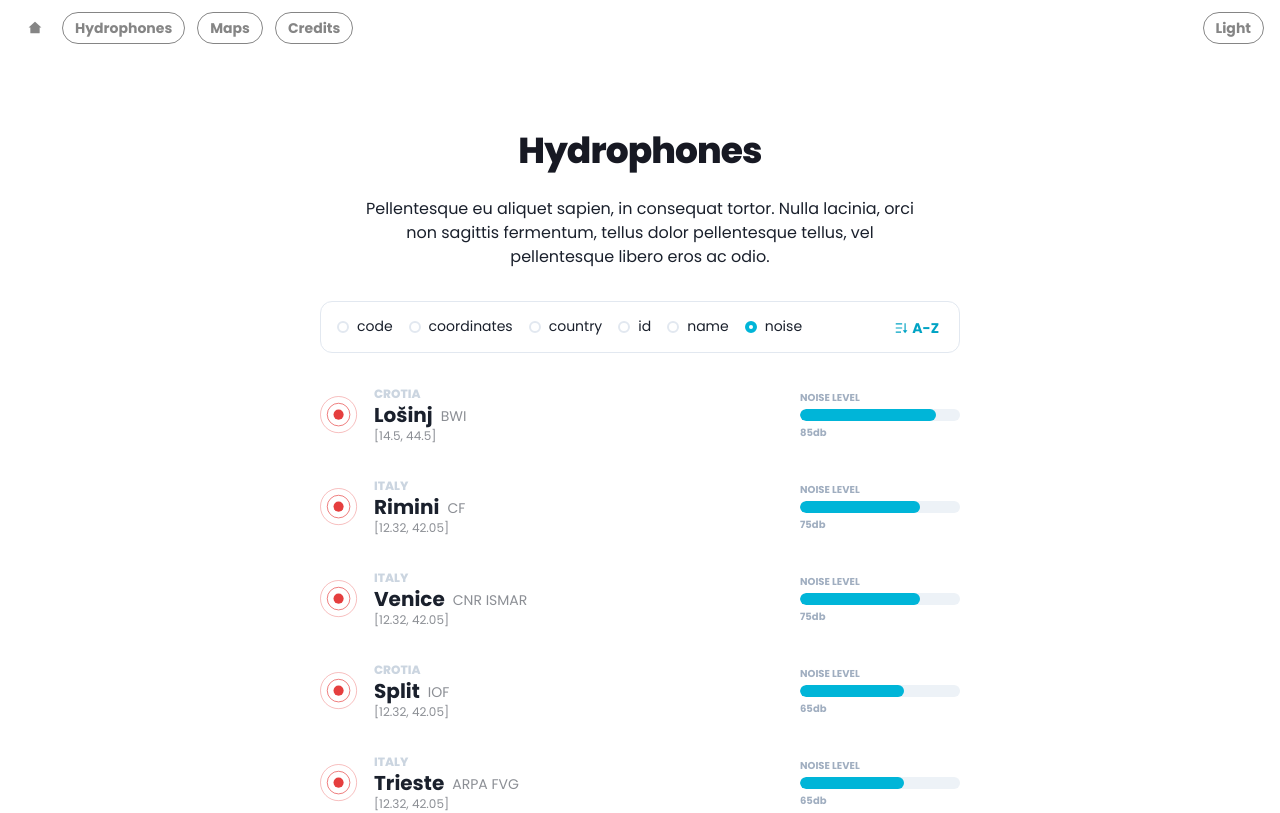
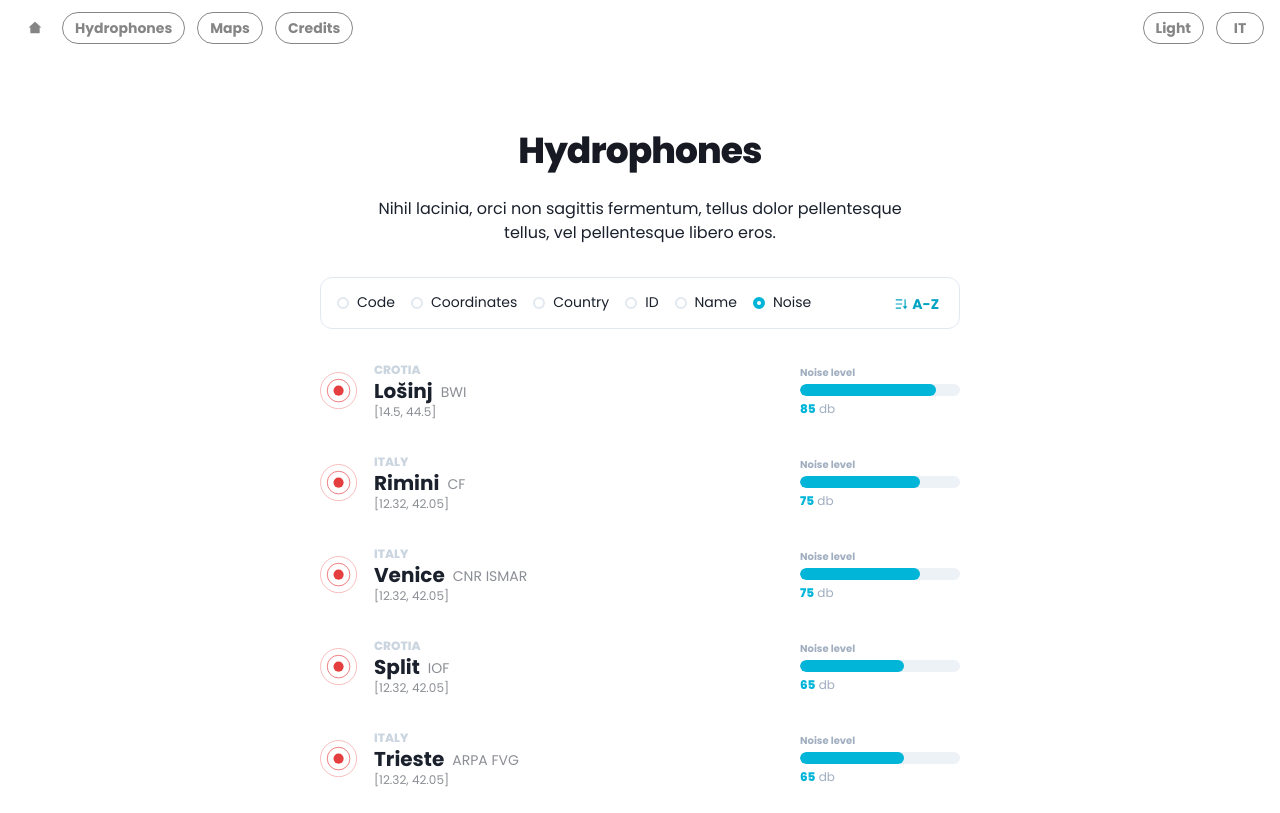
Before and after one commit to 16am/soundscape, a React (Create React App) app: page /hydrophones in a window 1280 px wide. Shown: the top 813 px of the page. Built offline with nearby package versions, Linux system fonts and the light colour scheme.

Commit message:
abilita multilingua

```diff
--- a/src/App.js
+++ b/src/App.js
@@ -1,23 +1,26 @@
+import { Container, Flex } from "@chakra-ui/layout";
 import "@fontsource/poppins/100.css";
 import "@fontsource/poppins/400.css";
 import "@fontsource/poppins/700.css";
 import "@fontsource/poppins/800.css";
 import "@fontsource/poppins/900.css";
-
-import { Box, Container, Flex } from "@chakra-ui/layout";
+import { useState } from "react";
 import { Route, Routes, useLocation } from "react-router-dom";
 import { Credits } from "./components/Credits";
+import { Hydrophones } from "./components/Hydrophones";
 import { Maps } from "./components/Maps";
 import { Navigation } from "./components/Navigation";
 import { Welcome } from "./components/Welcome";
 import "./theme/index.css";
-import bg from "./theme/background.png";
-import { useColorModeValue } from "@chakra-ui/color-mode";
-import { Hydrophones } from "./components/Hydrophones";
 
 function App() {
   const { pathname } = useLocation();
-  console.log(pathname);
+  const [language, setLanguage] = useState("EN");
+
+  function handleLanguageChange() {
+    setLanguage(language === "EN" ? "IT" : "EN");
+  }
+
   return (
     <Flex
       flexDir="column"
@@ -32,13 +35,16 @@ function App() {
       zIndex="1"
       py="32"
     >
-      <Navigation />
+      <Navigation onLanguageChange={handleLanguageChange} language={language} />
       <Container maxW={pathname === "/maps" ? "6xl" : "2xl"}>
         <Routes>
-          <Route path="/" element={<Welcome />} />
-          <Route path="maps" element={<Maps />} />
-          <Route path="credits" element={<Credits />} />
-          <Route path="hydrophones" element={<Hydrophones />} />
+          <Route path="/" element={<Welcome language={language} />} />
+          <Route path="maps" element={<Maps language={language} />} />
+          <Route path="credits" element={<Credits language={language} />} />
+          <Route
+            path="hydrophones"
+            element={<Hydrophones language={language} />}
+          />
         </Routes>
       </Container>
       {/* <Box
--- a/src/components/Credits.jsx
+++ b/src/components/Credits.jsx
@@ -1,7 +1,8 @@
 import { useColorModeValue } from "@chakra-ui/color-mode";
 import { Box, Link, Text } from "@chakra-ui/layout";
+import { languages } from "../language/languages";
 
-export function Credits() {
+export function Credits({ language }) {
   const linkColor = useColorModeValue("cyan.400", "cyan.700");
   return (
     <>
@@ -15,20 +16,11 @@ export function Credits() {
         pos="relative"
         zIndex="2"
       >
-        <Box>Credits</Box>
+        <Box>{languages.credits[language]}</Box>
       </Box>
-      <Box mb="8">
-        Lorem ipsum dolor sit amet, consectetur adipiscing elit. Nunc cursus,
-        ante vitae sollicitudin rutrum, sem nisl porttitor nunc, id dignissim
-        libero dui non lectus. Pellentesque eu aliquet sapien, in consequat
-        tortor. Nulla lacinia, orci non sagittis fermentum, tellus dolor
-        pellentesque tellus, vel pellentesque libero eros ac odio. Morbi ac
-        purus ac risus ultrices vulputate sit amet quis leo. Morbi sed leo nec
-        risus scelerisque congue et eget mauris. In nec sapien nunc. Etiam
-        iaculis urna id mollis viverra.
-      </Box>
+      <Box mb="8">{languages.credits_description[language]}</Box>
       <Box mt="20">
-        <Text mb="2">Words and pictures</Text>
+        <Text mb="2">{languages.word_and_pictures[language]}</Text>
         <Box>
           <b>Francesco Martinelli</b>
           <Link to="#" color={linkColor} isExternal ml="2">
@@ -43,7 +35,7 @@ export function Credits() {
         </Box>
       </Box>
       <Box mt="8">
-        <Text mb="2">Web design</Text>
+        <Text mb="2">{languages.web_design[language]}</Text>
         <Box>
           <b>Alessandro D'Alfonso</b>
           <Link to="#" color={linkColor} isExternal ml="2">
@@ -52,7 +44,7 @@ export function Credits() {
         </Box>
       </Box>
       <Box mt="8">
-        <Text mb="2">More credits</Text>
+        <Text mb="2">{languages.more_credits[language]}</Text>
         <Box>
           <b>Lorem Institute</b>
           <Link to="#" color={linkColor} isExternal ml="2">
--- a/src/components/Hydrophones.jsx
+++ b/src/components/Hydrophones.jsx
@@ -3,85 +3,87 @@ import { useColorModeValue } from "@chakra-ui/color-mode";
 import { Box, Flex, Heading, Text } from "@chakra-ui/layout";
 import { Progress } from "@chakra-ui/progress";
 import { Radio, RadioGroup } from "@chakra-ui/radio";
+import { chakra } from "@chakra-ui/system";
 import { useState } from "react";
 import { RiSortAsc, RiSortDesc } from "react-icons/ri";
+import { languages } from "../language/languages";
 
 const hydrophones = [
   {
     id: 1,
-    country: "ITALY",
+    country: { IT: "ITALIA", EN: "ITALY" },
     code: "CNR IRBIM",
-    name: "Ancona",
+    name: { IT: "Ancona", EN: "Ancona" },
     coordinates: [12.32, 42.05],
     noise: 58,
   },
   {
     id: 2,
-    country: "N/A",
+    country: { IT: "N.D.", EN: "N/A" },
     code: "IOF",
-    name: "International waters",
+    name: { IT: "Acque internazionali", EN: "International waters" },
     coordinates: [12.32, 42.05],
     noise: 45,
   },
   {
     id: 3,
-    country: "CROTIA",
+    country: { IT: "CROAZIA", EN: "CROTIA" },
     code: "BWI",
-    name: "Lošinj",
+    name: { IT: "Lussino", EN: "Lošinj" },
     coordinates: [14.5, 44.5],
     noise: 85,
   },
   {
     id: 4,
-    country: "ITALY",
+    country: { IT: "ITALIA", EN: "ITALY" },
     code: "CF",
-    name: "Rimini",
+    name: { IT: "Rimini", EN: "Rimini" },
     coordinates: [12.32, 42.05],
     noise: 75,
   },
   {
     id: 5,
-    country: "CROTIA",
+    country: { IT: "CROAZIA", EN: "CROTIA" },
     code: "IOF",
-    name: "Split",
+    name: { IT: "Spalato", EN: "Split" },
     coordinates: [12.32, 42.05],
     noise: 65,
   },
   {
     id: 6,
-    country: "CROTIA",
+    country: { IT: "CROAZIA", EN: "CROTIA" },
     code: "BWI",
-    name: "Susak",
+    name: { IT: "Susak", EN: "Susak" },
     coordinates: [12.32, 42.05],
     noise: 55,
   },
   {
     id: 7,
-    country: "ITALY",
+    country: { IT: "ITALIA", EN: "ITALY" },
     code: "ARPA FVG",
-    name: "Trieste",
+    name: { IT: "Trieste", EN: "Trieste" },
     coordinates: [12.32, 42.05],
     noise: 65,
   },
   {
     id: 8,
-    country: "ITALY",
+    country: { IT: "ITALIA", EN: "ITALY" },
     code: "CNR ISMAR",
-    name: "Venice",
+    name: { IT: "Venezia", EN: "Venice" },
     coordinates: [12.32, 42.05],
     noise: 75,
   },
   {
     id: 9,
-    country: "CROTIA",
+    country: { IT: "CROAZIA", EN: "CROTIA" },
     code: "IOF",
-    name: "Zirje",
+    name: { IT: "Zirje", EN: "Zirje" },
     coordinates: [12.32, 42.05],
     noise: 35,
   },
 ];
 
-function Hydrophone({ hydrophone }) {
+function Hydrophone({ hydrophone, language }) {
   const color = useColorModeValue("#E53E3E", "#E53E3E");
   return (
     <Flex alignItems="center" my="8">
@@ -121,10 +123,10 @@ function Hydrophone({ hydrophone }) {
             fontWeight="extrabold"
             color={useColorModeValue("gray.300", "gray.600")}
           >
-            {hydrophone.country}
+            {hydrophone.country[language]}
           </Text>
           <Flex alignItems="flex-end">
-            <Heading size="md">{hydrophone.name}</Heading>
+            <Heading size="md">{hydrophone.name[language]}</Heading>
             <Text ml="2" fontSize="sm" opacity="0.5">
               {hydrophone.code}
             </Text>
@@ -135,7 +137,7 @@ function Hydrophone({ hydrophone }) {
         </Box>
         <Flex flexDir="column" alignItems="flex-start">
           <Text fontSize="10px" color="gray.400" fontWeight="700">
-            NOISE LEVEL
+            {languages.noise_level[language]}
           </Text>
           <Progress
             my="1"
@@ -143,8 +145,11 @@ function Hydrophone({ hydrophone }) {
             w="40"
             borderRadius="full"
           />
-          <Text fontSize="10px" color="gray.400" fontWeight="700">
-            {hydrophone.noise}db
+          <Text fontSize="xs" color="gray.400">
+            <chakra.span color="cyan.500" fontWeight="800">
+              {hydrophone.noise}
+            </chakra.span>{" "}
+            db
           </Text>
         </Flex>
       </Flex>
@@ -152,7 +157,7 @@ function Hydrophone({ hydrophone }) {
   );
 }
 
-export function Hydrophones() {
+export function Hydrophones({ language }) {
   const [criteria, setCritera] = useState("noise");
   const [order, setOrder] = useState(true);
   return (
@@ -167,12 +172,10 @@ export function Hydrophones() {
         pos="relative"
         zIndex="2"
       >
-        <Box>Hydrophones</Box>
+        <Box>{languages.hydrophones[language]}</Box>
       </Box>
       <Box mb="8" px="10">
-        Pellentesque eu aliquet sapien, in consequat tortor. Nulla lacinia, orci
-        non sagittis fermentum, tellus dolor pellentesque tellus, vel
-        pellentesque libero eros ac odio.
+        {languages.hydrophones_description[language]}
       </Box>
 
       <Flex
@@ -189,7 +192,7 @@ export function Hydrophones() {
             .sort()
             .map((h, i) => (
               <Radio mx="2" key={i} value={h}>
-                {h}
+                {languages[h]["EN"]}
               </Radio>
             ))}
         </RadioGroup>
@@ -219,7 +222,7 @@ export function Hydrophones() {
         })
         .map((h, i) => (
           <Box key={i}>
-            <Hydrophone hydrophone={h} />
+            <Hydrophone hydrophone={h} language={language} />
           </Box>
         ))}
     </>
--- a/src/components/Maps.jsx
+++ b/src/components/Maps.jsx
@@ -5,6 +5,7 @@ import { ParentSize } from "@visx/responsive";
 import { useState } from "react";
 import Map from "./Map";
 import { NivoMap } from "./NivoMap";
+import { languages } from "../language/languages";
 
 const keyMoments = [
   { title: "Before Soundscape", description: "" },
@@ -15,7 +16,7 @@ const keyMoments = [
 
 const bgs = ["#0082ba", "#0093ba", "#00a4ba", "#00b5ba"];
 
-export function Maps() {
+export function Maps({ language }) {
   const [selectedMap, setSelectedMap] = useState(0);
   const textColor = useColorModeValue("gray.900", "gray.100");
   return (
@@ -41,7 +42,7 @@ export function Maps() {
           fontSize={{ base: "3xl", sm: "4xl" }}
           color={textColor}
         >
-          Maps
+          {languages.maps[language]}
         </Box>
 
         <Flex w="full" justifyContent="center" my="4" fontWeight="extrabold">
--- a/src/components/Navigation.jsx
+++ b/src/components/Navigation.jsx
@@ -3,8 +3,9 @@ import { Box, Flex } from "@chakra-ui/layout";
 import { useColorMode, useColorModeValue } from "@chakra-ui/color-mode";
 import { useNavigate } from "react-router";
 import { RiHome2Fill } from "react-icons/ri";
+import { languages } from "../language/languages";
 
-export function Navigation() {
+export function Navigation({ onLanguageChange, language }) {
   const navigate = useNavigate();
   const { colorMode, toggleColorMode } = useColorMode();
   return (
@@ -24,6 +25,7 @@ export function Navigation() {
           size="sm"
           mr="-1"
           variant="ghost"
+          title={languages["home"][language]}
           borderRadius="full"
           colorScheme={useColorModeValue("blackAlpha", "gray")}
           onClick={() => navigate("/")}
@@ -38,7 +40,7 @@ export function Navigation() {
           colorScheme={useColorModeValue("blackAlpha", "gray")}
           onClick={() => navigate("/hydrophones")}
         >
-          Hydrophones
+          {languages["hydrophones"][language]}
         </Button>
         <Button
           size="sm"
@@ -48,7 +50,7 @@ export function Navigation() {
           colorScheme={useColorModeValue("blackAlpha", "gray")}
           onClick={() => navigate("/maps")}
         >
-          Maps
+          {languages["maps"][language]}
         </Button>
         <Button
           size="sm"
@@ -58,7 +60,7 @@ export function Navigation() {
           colorScheme={useColorModeValue("blackAlpha", "gray")}
           onClick={() => navigate("/credits")}
         >
-          Credits
+          {languages["credits"][language]}
         </Button>
       </Box>
       <Box>
@@ -70,7 +72,21 @@ export function Navigation() {
           colorScheme={useColorModeValue("blackAlpha", "gray")}
           onClick={toggleColorMode}
         >
-          {colorMode === "light" ? "Dark" : "Light"}
+          {colorMode === "light"
+            ? languages["dark"][language]
+            : languages["light"][language]}
+        </Button>
+        <Button
+          d="n"
+          size="sm"
+          ml="3"
+          minW="12"
+          variant="outline"
+          borderRadius="full"
+          colorScheme={useColorModeValue("blackAlpha", "gray")}
+          onClick={onLanguageChange}
+        >
+          {language === "EN" ? "IT" : "EN"}
         </Button>
       </Box>
     </Flex>
--- a/src/components/Welcome.js
+++ b/src/components/Welcome.js
@@ -4,8 +4,9 @@ import { Image } from "@chakra-ui/image";
 import { Box } from "@chakra-ui/layout";
 import { Link } from "react-router-dom";
 import logo from "../theme/logo_13.svg";
+import { languages } from "../language/languages";
 
-export function Welcome() {
+export function Welcome({ language }) {
   return (
     <>
       <Image
@@ -29,15 +30,14 @@ export function Welcome() {
       >
         <Box>Soundscape</Box>
         <Box color={useColorModeValue("gray.400", "gray.500")}>
-          Ready to dive in?
+          {languages.ready[language]}
         </Box>
       </Box>
       <Box
         color={useColorModeValue("gray.500", "gray.500")}
         px={{ base: 0, sm: 4, md: 12, lg: 14, xl: 20 }}
       >
-        Nulla lacinia, orci non sagittis fermentum, tellus dolor pellentesque
-        tellus, vel pellentesque libero eros.
+        {languages["description"][language]}
       </Box>
       <Button
         size="lg"
@@ -48,7 +48,7 @@ export function Welcome() {
         as={Link}
         to="/hydrophones"
       >
-        Enter
+        {languages["enter"][language]}
       </Button>
     </>
   );
--- /dev/null
+++ b/src/language/languages.js
@@ -0,0 +1,32 @@
+export const languages = {
+  home: { IT: "Home", EN: "Home" },
+  enter: { IT: "Entra", EN: "Enter" },
+  maps: { IT: "Mappe", EN: "Maps" },
+  hydrophones: { IT: "Idrofoni", EN: "Hydrophones" },
+  credits: { IT: "Crediti", EN: "Credits" },
+  light: { IT: "Chiaro", EN: "Light" },
+  dark: { IT: "Scuro", EN: "Dark" },
+  ready: { IT: "Facciamo un tuffo?", EN: "Ready to dive in?" },
+  noise: { IT: "Rumore", EN: "Noise" },
+  noise_level: { IT: "Livello di rumore", EN: "Noise level" },
+  code: { IT: "Codice", EN: "Code" },
+  name: { IT: "Nome", EN: "Name" },
+  id: { IT: "ID", EN: "ID" },
+  coordinates: { IT: "Coordinate", EN: "Coordinates" },
+  country: { IT: "Paese", EN: "Country" },
+  word_and_pictures: { IT: "Testi e fotografie", EN: "Words and pictures" },
+  web_design: { IT: "Web design", EN: "Web design" },
+  more_credits: { IT: "Altri crediti", EN: "More credits" },
+  description: {
+    IT: "Nulla lacinia, orci non sagittis fermentum, tellus dolor pellentesque tellus, vel pellentesque libero eros.",
+    EN: "Nihil lacinia, orci non sagittis fermentum, tellus dolor pellentesque tellus, vel pellentesque libero eros.",
+  },
+  hydrophones_description: {
+    IT: "Nulla lacinia, orci non sagittis fermentum, tellus dolor pellentesque tellus, vel pellentesque libero eros.",
+    EN: "Nihil lacinia, orci non sagittis fermentum, tellus dolor pellentesque tellus, vel pellentesque libero eros.",
+  },
+  credits_description: {
+    IT: "Lorem ipsum dolor sit amet, consectetur adipiscing elit. Nunc cursus, ante vitae sollicitudin rutrum, sem nisl porttitor nunc, id dignissim libero dui non lectus. Pellentesque eu aliquet sapien, in consequat tortor. Nulla lacinia, orci non sagittis fermentum, tellus dolor pellentesque tellus, vel pellentesque libero eros ac odio. Morbi ac purus ac risus ultrices vulputate sit amet quis leo. Morbi sed leo nec risus scelerisque congue et eget mauris. In nec sapien nunc. Etiam iaculis urna id mollis viverra.",
+    EN: "Lorem ipsum dolor sit amet, consectetur adipiscing elit. Nunc cursus, ante vitae sollicitudin rutrum, sem nisl porttitor nunc, id dignissim libero dui non lectus. Pellentesque eu aliquet sapien, in consequat tortor. Nulla lacinia, orci non sagittis fermentum, tellus dolor pellentesque tellus, vel pellentesque libero eros ac odio. Morbi ac purus ac risus ultrices vulputate sit amet quis leo. Morbi sed leo nec risus scelerisque congue et eget mauris. In nec sapien nunc. Etiam iaculis urna id mollis viverra.",
+  },
+};
```
